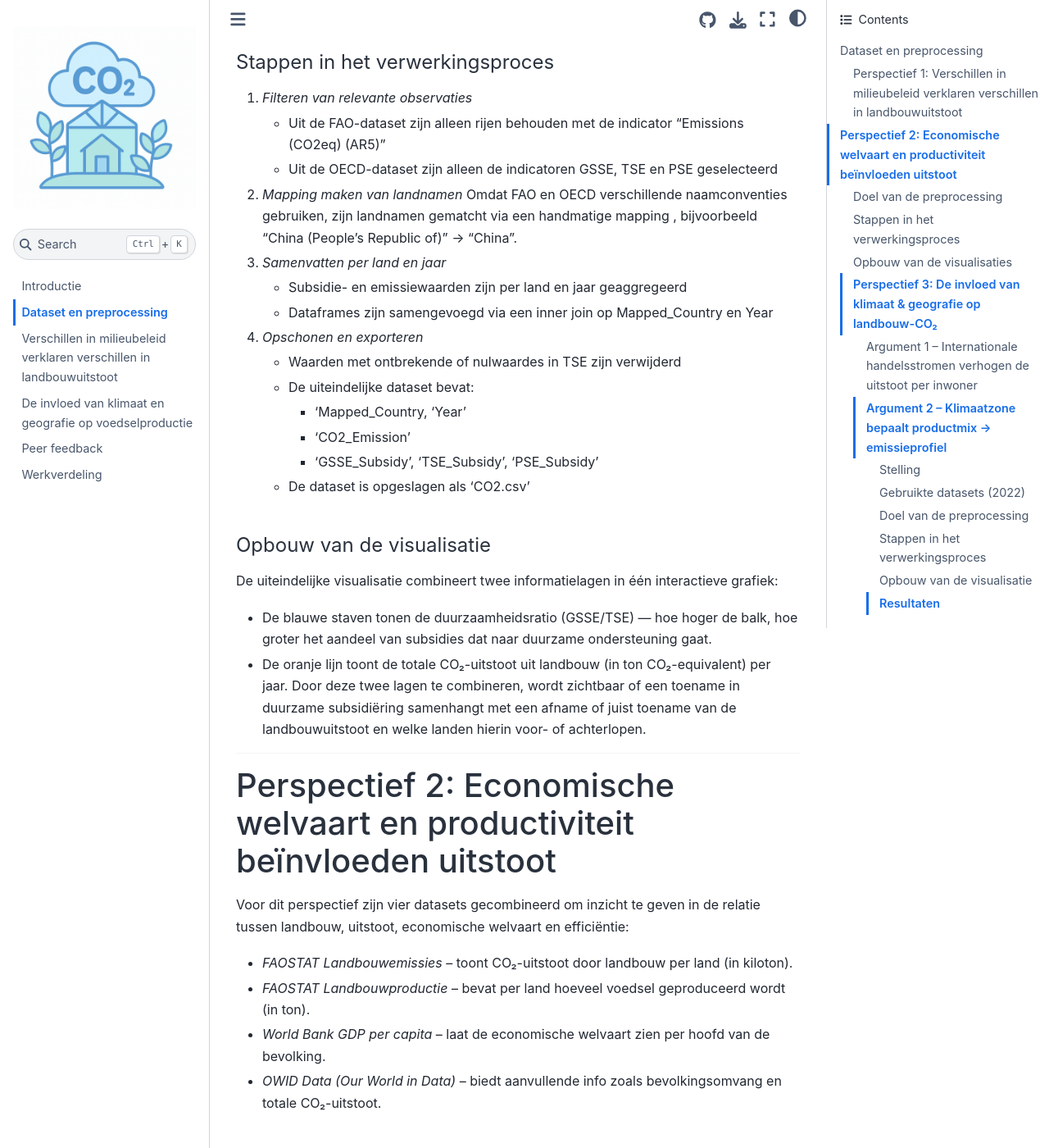
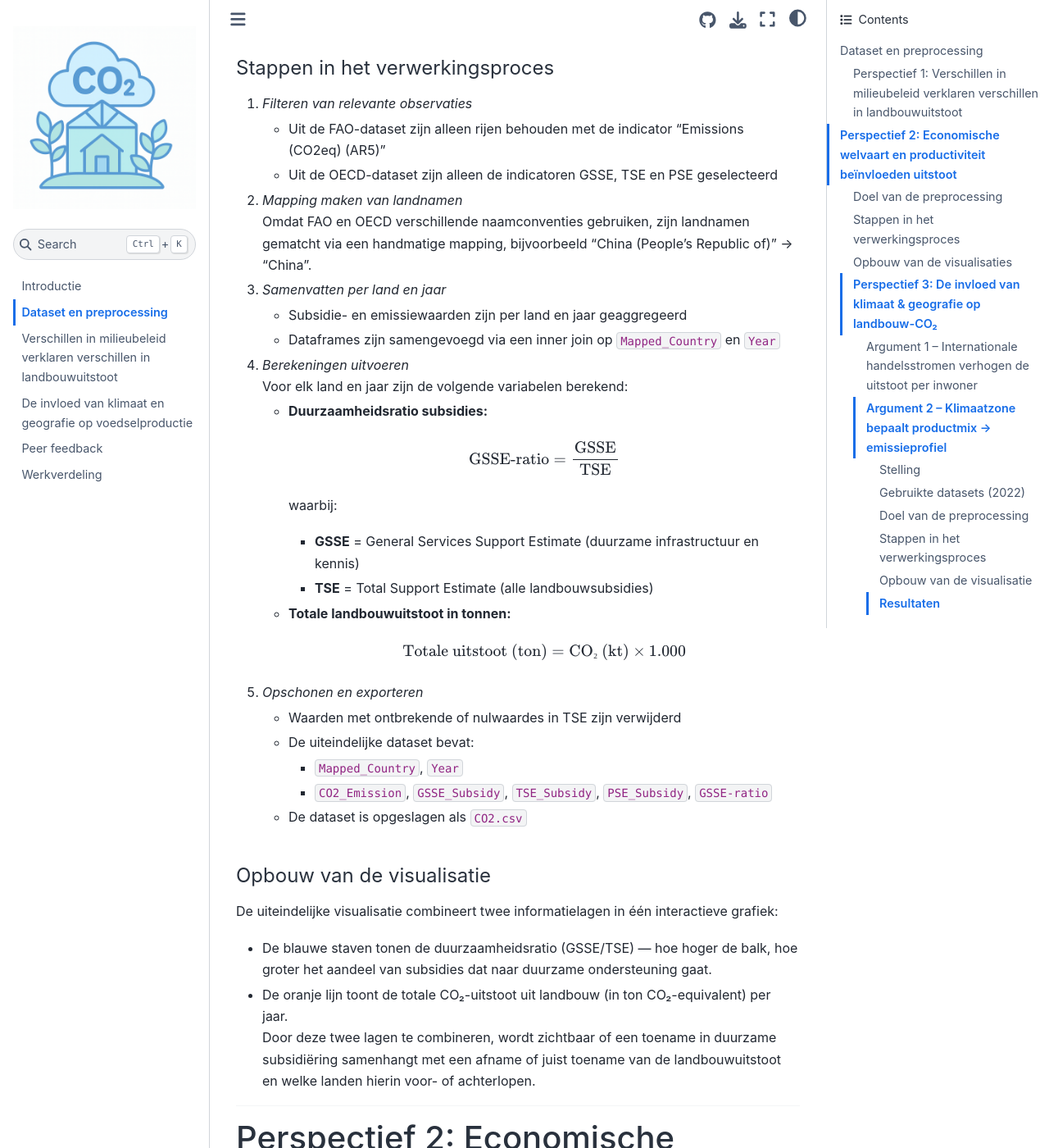
Before and after one commit to CarmenvanderLans/Information-Vis, a Jupyter Book: the page built from dataset-preprocessing.md, in a window 1280 px wide and 1400 px high, scrolled down 2444 px. Shown: the whole window at 82% size. Built offline with Jupyter Book 1.0.4 settings and Sphinx 7.4.7 and the Sphinx Book theme 1.1.4, drawn with Linux system fonts in a browser that asks for light colours; pages that are not in the unit, such as notebooks, are missing from menus; some of the changed text lies outside the part shown.

Commit message:
preproces af?

```diff
--- a/dataset-preprocessing.md
+++ b/dataset-preprocessing.md
@@ -23,9 +23,9 @@
 
 2. *Berekening van uitstoot per ton landbouwproductie*
    Na aggregatie is per land de verhouding berekend tussen totale uitstoot en totale productie:
-   \[
-   \text{uitstoot per ton} = \frac{\text{totale uitstoot (kt)}}{\text{totale productie (kt)}}
-   \]
+$$
+\text{CO₂-uitstoot per ton landbouwproductie} = \frac{\text{Totale landbouwemissie (kt)}}{\text{Totale landbouwproductie (kt)}}
+$$
 
 3. *Koppeling aan de EPI-score*
    De gecombineerde dataset is verrijkt met de EPI-score per land. Zo kan de relatie tussen milieubeleid en emissie-efficiëntie worden geanalyseerd.
@@ -58,19 +58,36 @@
    - Uit de OECD-dataset zijn alleen de indicatoren GSSE, TSE en PSE geselecteerd
 
 2. *Mapping maken van landnamen*
-   Omdat FAO en OECD verschillende naamconventies gebruiken, zijn landnamen gematcht via een handmatige mapping , bijvoorbeeld “China (People’s Republic of)” → “China”.
+   Omdat FAO en OECD verschillende naamconventies gebruiken, zijn landnamen gematcht via een handmatige mapping, bijvoorbeeld “China (People’s Republic of)” → “China”.
 
 3. *Samenvatten per land en jaar*
    - Subsidie- en emissiewaarden zijn per land en jaar geaggregeerd
-   - Dataframes zijn samengevoegd via een inner join op Mapped_Country en Year
+   - Dataframes zijn samengevoegd via een inner join op `Mapped_Country` en `Year`
+
+4. *Berekeningen uitvoeren*
+   Voor elk land en jaar zijn de volgende variabelen berekend:
+   - **Duurzaamheidsratio subsidies:**
+
+     $$
+     \text{GSSE-ratio} = \frac{\text{GSSE}}{\text{TSE}}
+     $$
+
+     waarbij:
+     - **GSSE** = General Services Support Estimate (duurzame infrastructuur en kennis)
+     - **TSE** = Total Support Estimate (alle landbouwsubsidies)
+
+   - **Totale landbouwuitstoot in tonnen:**
+
+     $$
+     \text{Totale uitstoot (ton)} = \text{CO₂ (kt)} \times 1.000
+     $$
 
 5. *Opschonen en exporteren*
    - Waarden met ontbrekende of nulwaardes in TSE zijn verwijderd
    - De uiteindelijke dataset bevat:
-     - 'Mapped_Country, 'Year'
-     - 'CO2_Emission'
-     - 'GSSE_Subsidy', 'TSE_Subsidy', 'PSE_Subsidy'
-   - De dataset is opgeslagen als 'CO2.csv'
+     - `Mapped_Country`, `Year`
+     - `CO2_Emission`, `GSSE_Subsidy`, `TSE_Subsidy`, `PSE_Subsidy`, `GSSE-ratio`
+   - De dataset is opgeslagen als `CO2.csv`
 
 #### Opbouw van de visualisatie
 De uiteindelijke visualisatie combineert twee informatielagen in één interactieve grafiek:
@@ -100,7 +117,6 @@
    → Hoe efficiënt wordt het beschikbare land benut?
 
 Deze maatstaven zijn gecombineerd met welvaartsdata (GDP per capita), zodat kan worden onderzocht of rijkere landen efficiënter en duurzamer produceren.
-
 ### Stappen in het verwerkingsproces
 
 1. *Aggregatie per land*
@@ -111,15 +127,32 @@
 
 2. *Berekening van kernindicatoren*
 
-   * *CO₂ per ton*:
+   Voor **Argument 1 (Radarplot)** zijn de volgende indicatoren per land berekend:
+
+   * **CO₂-uitstoot per ton landbouwproductie**:
 
      $$
-     \text{CO₂ per ton} = \frac{\text{CO₂ (kt)} \times 1000}{\text{Productie (ton)}}
+     \text{CO₂/ton} = \frac{\text{Emissies (kt)} \times 1.000}{\text{Productie (ton)}}
      $$
-   * *Efficiëntie (ton per hectare)*:
+
+   * **Productie-efficiëntie per hectare landbouwgrond**:
 
      $$
-     \text{Efficiëntie} = \frac{\text{Productie (ton)}}{\text{Area (ha)}}
+     \text{Efficiëntie} = \frac{\text{Productie (ton)}}{\text{Landbouwoppervlak (ha)}}
+     $$
+
+   Voor **Argument 2 (Scatterplot)** zijn deze indicatoren jaarlijks berekend voor elk land (2015–2023):
+
+   * **Jaarlijkse CO₂-uitstoot per ton landbouwproductie**:
+
+     $$
+     \text{Jaarlijkse CO₂/ton} = \frac{\text{Jaarlijkse emissie (kt)} \times 1.000}{\text{Jaarlijkse productie (ton)}}
+     $$
+
+   * **Jaarlijkse efficiëntie per hectare**:
+
+     $$
+     \text{Ton/ha} = \frac{\text{Productie (ton)}}{\text{Landbouwgrond (ha)}}
      $$
 
 3. *Koppeling aan GDP en bevolkingsdata*
@@ -130,7 +163,8 @@
 
 5. *Normalisatie & visualisatie*
    Voor de radarplot (Argument 1) zijn de variabelen geschaald (min-max) en gecombineerd in een polar chart.
-   Voor het tweede argument is een interactieve scatterplot gemaakt (2015–2023) waarin efficiëntie wordt afgezet tegen CO₂ per ton. Daarbij     is per land ook de inkomensgroep weergegeven op basis van GDP per capita.
+   Voor het tweede argument is een interactieve scatterplot gemaakt (2015–2023) waarin efficiëntie wordt afgezet tegen CO₂ per ton. Daarbij is per land ook de inkomensgroep weergegeven op basis van GDP per capita.
+
 
 ### Opbouw van de visualisaties
 
@@ -156,16 +190,31 @@
 
 #### Stappen in het verwerkingsproces
 1. *Aggregatie per land-jaar*
-   - Exporttonnages en emissies opgeteld.
+   - Exporttonnages (in ton) en landbouwemissies (in kiloton CO₂-equivalent) zijn per land en jaar opgeteld.
+   - Bevolkingsdata toegevoegd voor alle landen en jaren.
 
-2. *Normalisatie*
-   - Export per Capita = export / population
-   - Emissions per Capita = emissions / population
-   - Emissions per Export Tonne = emissions (kg) / export (ton)
+2. *Normalisatie en berekeningen*
+   Voor elk land en jaar zijn de volgende indicatoren berekend:
+
+   - **Export per inwoner:**
+     $$
+     \text{Export per capita} = \frac{\text{Export (ton)}}{\text{Bevolking}}
+     $$
+
+   - **Emissies per inwoner:**
+     $$
+     \text{Emissies per capita} = \frac{\text{Emissies (kt)} \times 1.000}{\text{Bevolking}}
+     $$
+
+   - **Emissies per geëxporteerde ton:**
+     $$
+     \text{Emissies per exportton} = \frac{\text{Emissies (kt)} \times 1.000.000}{\text{Export (ton)}}
+     $$
 
 3. *Schoonmaak*
-   - Jaren zonder waarden verwijderd.
-   - Databrekingen (bijv. Argentinië 1999) zichtbaar gelaten als lege segmenten.
+   - Jaren zonder waarden zijn verwijderd.
+   - Databrekingen (bijv. Argentinië 1999) zijn zichtbaar gelaten als lege segmenten om trends te behouden.
+
 
 #### Opbouw van de visualisatie
 Een interactieve dropdown-lijngrafiek met vijf metrieken:
@@ -197,17 +246,22 @@
    Brazilië, Nederland, Verenigde Staten en Kenia – vier landen met contrasterende klimaten.
 
 2. *Productcategorie-mapping*
-   Ongeveer 150 FAO-producten herleid naar 10 hoofdcategorieën (Fruit, Granen, Vee, enz.).
+   Ongeveer 150 FAO-producten zijn herleid naar 10 hoofdcategorieën (zoals Fruit, Granen, Vee, Groenten, enz.).
 
 3. *Aggregatie en berekening van indicatoren*
-   - Productie per categorie.
-   - Totale emissies per land.
-   - Emissions per Capita = emissies (kt) / population.
+   - Totale productie is berekend per hoofdcategorie, per land.
+   - Totale landbouwemissies per land verzameld (in kiloton CO₂-equivalent).
+   - **Emissies per inwoner:**
+
+     $$
+     \text{Emissies per capita} = \frac{\text{Emissies (kt)}}{\text{Bevolking}}
+     $$
 
 4. *Klimaatdata harmoniseren*
-   - Maand → datetime.
-   - Maandnamen vertaald.
-   - Berekening van temperatuurbereik en neerslagsom per jaar.
+   - Maandnamen omgezet naar datetime-formaat
+   - Maandgemiddelden zijn vertaald en samengevoegd tot jaarlijkse statistieken
+   - **Temperatuurbereik** berekend als verschil tussen hoogste en laagste maandtemperatuur
+   - **Jaarlijkse neerslagsom** berekend als de som van alle 12 maanden
 
 #### Opbouw van de visualisatie
 Eén gecombineerd figuur met drie rijen:
```
